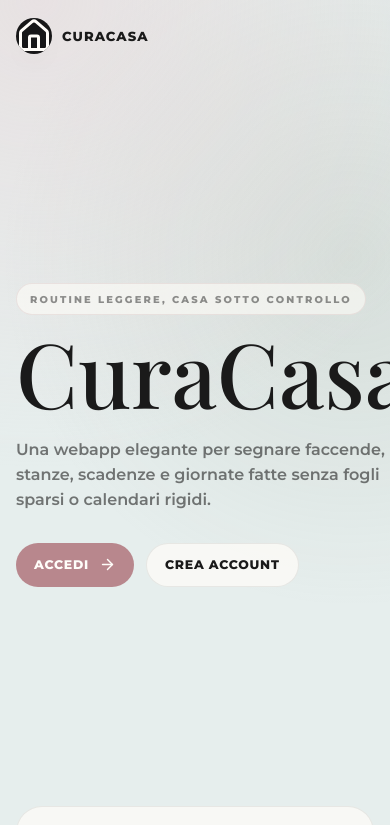
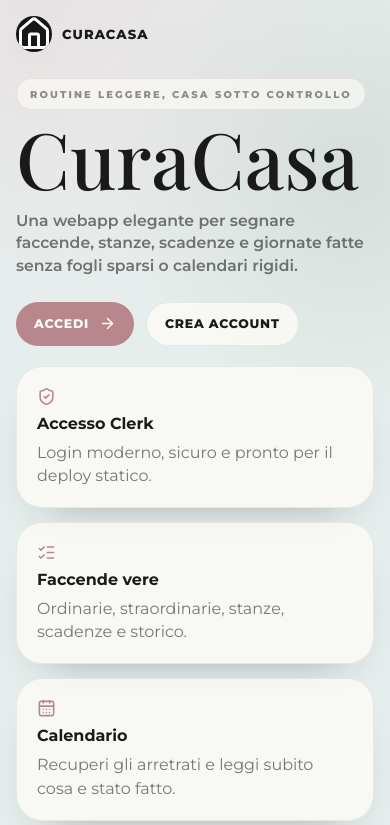
Before and after one commit to simoneapps/curacasa-v2, a React (Vite) app: page / in a window 390 px wide. Shown: the top 825 px of the page. Built offline with nearby package versions, Linux system fonts and the light colour scheme; no server answers.

Commit message:
Refine calendar controls and landing spacing

```diff
--- a/src/routes/Calendar.tsx
+++ b/src/routes/Calendar.tsx
@@ -54,11 +54,11 @@ export function Calendar() {
             <button type="button" onClick={() => shift(-1)}>
               Indietro
             </button>
+            <button type="button" onClick={() => shift(1)}>
+              Avanti
+            </button>
             <button type="button" onClick={() => setMonth(monthKey())}>
               Oggi
-            </button>
-            <button type="button" onClick={() => shift(1)}>
-              Avanti
             </button>
           </div>
         </div>
--- a/src/routes/Home.tsx
+++ b/src/routes/Home.tsx
@@ -1,4 +1,4 @@
-import { useMemo, useState } from "react";
+import { useState } from "react";
 import { Link } from "react-router-dom";
 import { CalendarDays, Clock, ListChecks, Sparkles } from "lucide-react";
 import { ChoreIcon } from "../lib/icons";
@@ -11,11 +11,6 @@ export function Home() {
   const due = data.chores.filter((chore) => statusFor(chore, data.logs) !== "normal");
   const recommended = due[0] || data.chores[0];
   const doneThisWeek = data.logs.filter((log) => daysAgo(log.completedAt)! <= 7).length;
-
-  const progress = useMemo(() => {
-    if (!data.chores.length) return 0;
-    return Math.round((doneToday / data.chores.length) * 100);
-  }, [data.chores.length, doneToday]);
 
   function markDone(choreId: string) {
     const next = addLog(data, choreId);
@@ -35,20 +30,6 @@ export function Home() {
           <Link className="pill-button" to="/app/faccende">
             Vai alle faccende
           </Link>
-        </div>
-        <div className="progress-jewel" aria-label={`${progress}% fatto oggi`}>
-          <svg viewBox="0 0 96 96">
-            <circle cx="48" cy="48" r="35" />
-            <circle
-              className="progress-ring"
-              cx="48"
-              cy="48"
-              r="35"
-              style={{ strokeDashoffset: data.chores.length ? 220 - (220 * Math.max(progress, 20)) / 100 : 220 }}
-            />
-          </svg>
-          <strong>{progress}%</strong>
-          <small>oggi</small>
         </div>
       </section>
 
--- a/src/styles/global.css
+++ b/src/styles/global.css
@@ -99,7 +99,7 @@ p {
 .landing-page {
   position: relative;
   min-height: 100dvh;
-  overflow: hidden;
+  overflow-x: hidden;
   padding: 24px clamp(18px, 4vw, 54px) 34px;
 }
 
@@ -194,12 +194,12 @@ p {
 .landing-hero {
   position: relative;
   z-index: 1;
-  min-height: calc(100dvh - 92px);
+  min-height: calc(100dvh - 140px);
   display: grid;
   grid-template-columns: minmax(0, 1fr) minmax(340px, 460px);
   align-items: center;
   gap: clamp(28px, 5vw, 72px);
-  padding: 48px 0 24px;
+  padding: 34px 0 20px;
 }
 
 .landing-copy {
@@ -215,14 +215,14 @@ p {
 }
 
 .landing-copy h1 {
-  margin-top: 20px;
-  font-size: clamp(4.2rem, 13vw, 10rem);
+  margin-top: 16px;
+  font-size: clamp(3.8rem, 11vw, 8.6rem);
   line-height: .84;
 }
 
 .landing-subtitle {
   max-width: 590px;
-  margin-top: 28px;
+  margin-top: 22px;
   color: var(--muted);
   font-size: clamp(1rem, 2vw, 1.28rem);
   font-weight: 600;
@@ -233,7 +233,7 @@ p {
   display: flex;
   flex-wrap: wrap;
   gap: 12px;
-  margin-top: 30px;
+  margin-top: 24px;
 }
 
 .landing-cta,
@@ -452,23 +452,23 @@ p {
 
 .hero-card {
   display: grid;
-  grid-template-columns: minmax(0, 1fr) 110px;
-  gap: 18px;
+  grid-template-columns: minmax(0, 1fr);
+  gap: 16px;
   align-items: center;
-  min-height: 232px;
+  min-height: 220px;
   padding: 28px;
   border-radius: 32px;
 }
 
 .hero-card h1 {
-  max-width: 360px;
+  max-width: 560px;
   margin-top: 10px;
   font-size: clamp(2rem, 9vw, 3.6rem);
   line-height: .94;
 }
 
 .hero-card p:not(.eyebrow) {
-  max-width: 420px;
+  max-width: 560px;
   margin-top: 12px;
   color: var(--muted);
   font-size: .95rem;
@@ -1186,11 +1186,22 @@ select {
 
 @media (max-width: 520px) {
   .landing-page {
-    padding: 18px 16px 30px;
+    padding: 16px 16px 28px;
+  }
+
+  .landing-hero {
+    min-height: auto;
+    padding-top: 26px;
   }
 
   .landing-copy h1 {
-    font-size: clamp(4rem, 23vw, 6rem);
+    font-size: clamp(3.35rem, 20vw, 5.2rem);
+  }
+
+  .landing-subtitle {
+    margin-top: 18px;
+    font-size: .98rem;
+    line-height: 1.45;
   }
 
   .landing-proof,
@@ -1200,7 +1211,6 @@ select {
   }
 
   .hero-card {
-    grid-template-columns: minmax(0, 1fr) 96px;
     padding: 22px;
   }
 
```
